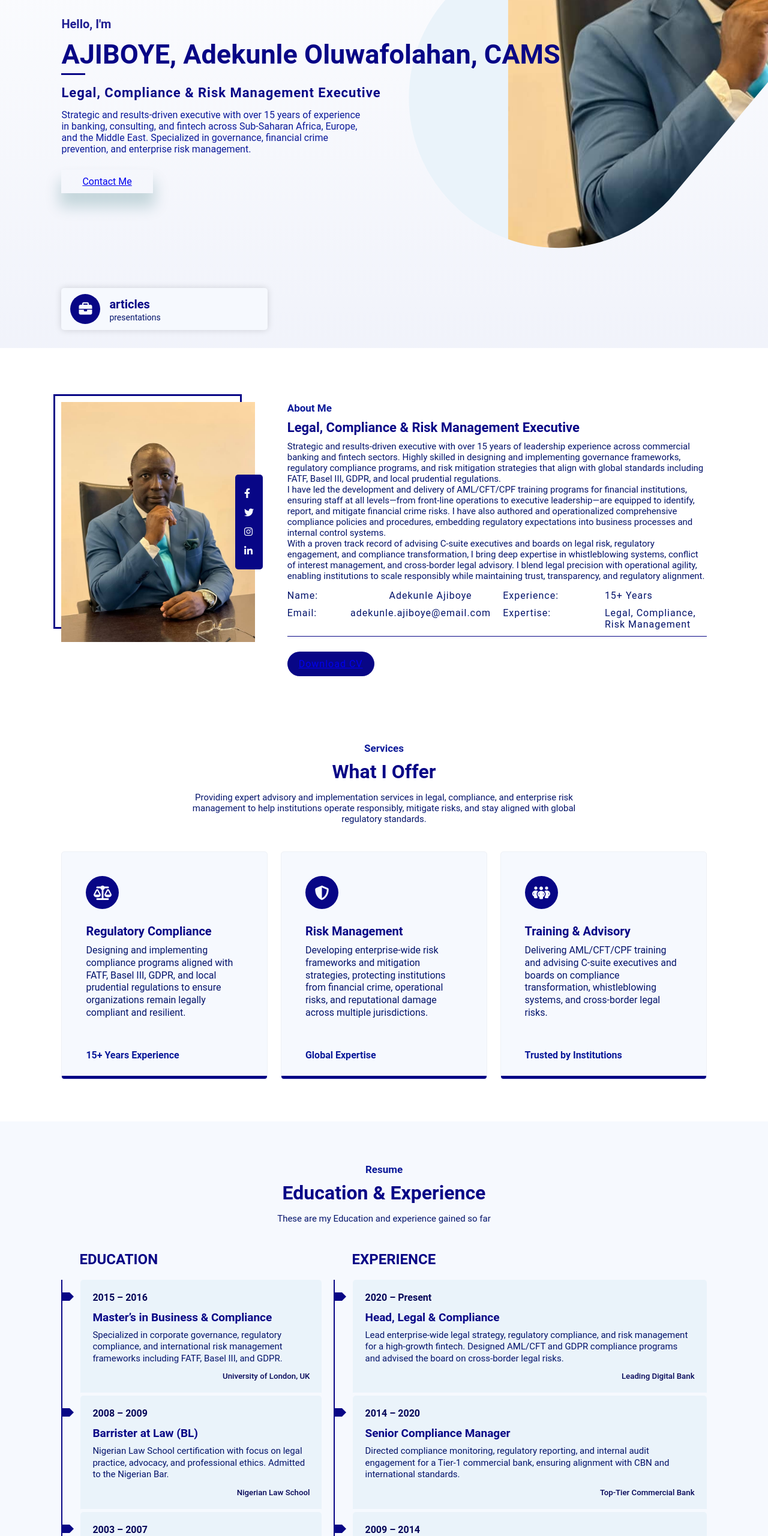
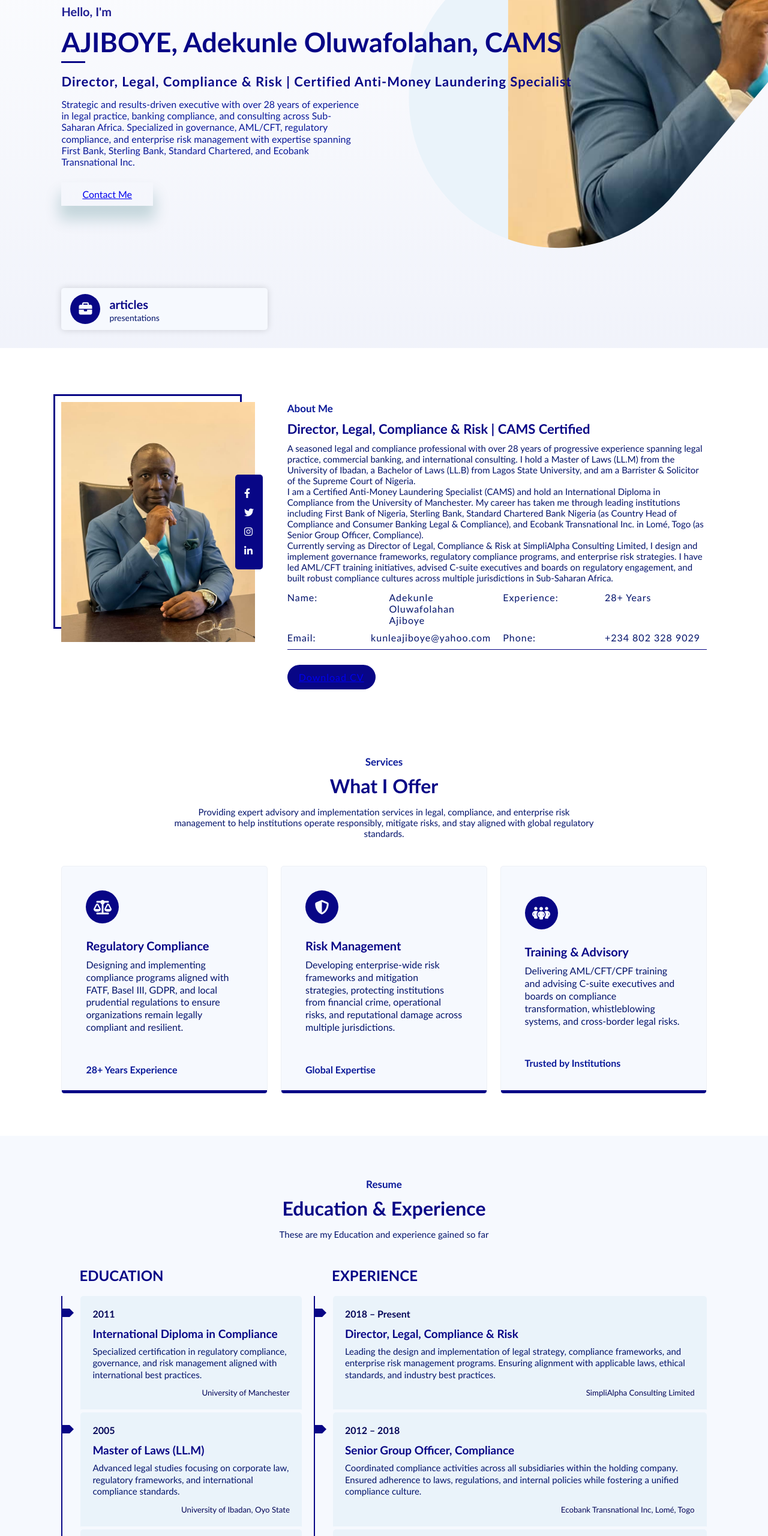
Before and after one commit to Olawale075/ajiboyeportfolio, a plain HTML site: page index.html in a window 1280 px wide. Shown: the part 220-2780 px from the top of the page at 60% size. Drawn offline with nearby package versions, Linux system fonts and the light colour scheme.

Commit message:
moving the new update

```diff
--- a/index.html
+++ b/index.html
@@ -55,12 +55,13 @@
     <div class="hero-text">
         <h3>Hello, I'm</h3>
         <h1>AJIBOYE, Adekunle Oluwafolahan, CAMS</h1>
-        <h2>Legal, Compliance & Risk Management Executive</h2>
+        <h2>Director, Legal, Compliance & Risk | Certified Anti-Money Laundering Specialist</h2>
         <p>
-            Strategic and results-driven executive with over 15 years of experience
-            in banking, consulting, and fintech across Sub-Saharan Africa, Europe, and
-            the Middle East. Specialized in governance, financial crime prevention,
-            and enterprise risk management.
+            Strategic and results-driven executive with over 28 years of experience
+            in legal practice, banking compliance, and consulting across Sub-Saharan Africa.
+            Specialized in governance, AML/CFT, regulatory compliance, and enterprise risk
+            management with expertise spanning First Bank, Sterling Bank, Standard Chartered,
+            and Ecobank Transnational Inc.
         </p>
         <div class="hero-buttons">
             <a href="mailto:kunleajiboye@yahoo.com" class="btn hire-btn">Contact Me</a>
@@ -121,33 +122,33 @@
 	<!--   === About Description Starts ===   -->
 	<div class="about-desc">
     <h3>About Me</h3>
-    <h2>Legal, Compliance & Risk Management Executive</h2>
+    <h2>Director, Legal, Compliance & Risk | CAMS Certified</h2>
     <p>
-        Strategic and results-driven executive with over 15 years of leadership experience across
-        commercial banking and fintech sectors. Highly skilled in designing and implementing
-        governance frameworks, regulatory compliance programs, and risk mitigation strategies
-        that align with global standards including FATF, Basel III, GDPR, and local prudential regulations.
+        A seasoned legal and compliance professional with over 28 years of progressive experience
+        spanning legal practice, commercial banking, and international consulting. I hold a Master
+        of Laws (LL.M) from the University of Ibadan, a Bachelor of Laws (LL.B) from Lagos State
+        University, and am a Barrister & Solicitor of the Supreme Court of Nigeria.
     </p>
     <p>
-        I have led the development and delivery of AML/CFT/CPF training programs for financial
-        institutions, ensuring staff at all levels—from front-line operations to executive
-        leadership—are equipped to identify, report, and mitigate financial crime risks. I have also
-        authored and operationalized comprehensive compliance policies and procedures, embedding
-        regulatory expectations into business processes and internal control systems.
+        I am a Certified Anti-Money Laundering Specialist (CAMS) and hold an International Diploma
+        in Compliance from the University of Manchester. My career has taken me through leading
+        institutions including First Bank of Nigeria, Sterling Bank, Standard Chartered Bank Nigeria
+        (as Country Head of Compliance and Consumer Banking Legal & Compliance), and Ecobank
+        Transnational Inc. in Lomé, Togo (as Senior Group Officer, Compliance).
     </p>
     <p>
-        With a proven track record of advising C-suite executives and boards on legal risk, regulatory
-        engagement, and compliance transformation, I bring deep expertise in whistleblowing systems,
-        conflict of interest management, and cross-border legal advisory. I blend legal precision with
-        operational agility, enabling institutions to scale responsibly while maintaining trust,
-        transparency, and regulatory alignment.
+        Currently serving as Director of Legal, Compliance & Risk at SimpliAlpha Consulting Limited,
+        I design and implement governance frameworks, regulatory compliance programs, and enterprise
+        risk strategies. I have led AML/CFT training initiatives, advised C-suite executives and boards
+        on regulatory engagement, and built robust compliance cultures across multiple jurisdictions
+        in Sub-Saharan Africa.
     </p>
 
     <div class="about-personal-info">
-        <div><span>Name:</span><span>Adekunle Ajiboye</span></div>
-        <div><span>Experience:</span><span>15+ Years</span></div>
-        <div><span>Email:</span><span>adekunle.ajiboye@email.com</span></div>
-        <div><span>Expertise:</span><span>Legal, Compliance, Risk Management</span></div>
+        <div><span>Name:</span><span>Adekunle Oluwafolahan Ajiboye</span></div>
+        <div><span>Experience:</span><span>28+ Years</span></div>
+        <div><span>Email:</span><span>kunleajiboye@yahoo.com</span></div>
+        <div><span>Phone:</span><span>+234 802 328 9029</span></div>
     </div>
 
     <button class="btn download-btn">
@@ -189,7 +190,7 @@
 				GDPR, and local prudential regulations to ensure organizations remain
 				legally compliant and resilient.
 			</p>
-			<h3>15+ Years Experience</h3>
+			<h3>28+ Years Experience</h3>
 		</div>
 
 		<div class="service-box">
@@ -246,34 +247,53 @@
 
         <main class="resume-contents">
             <div class="box">
-                <h4>2015 – 2016</h4>
-                <h3>Master’s in Business & Compliance</h3>
+                <h4>2011</h4>
+                <h3>International Diploma in Compliance</h3>
                 <p>
-                    Specialized in corporate governance, regulatory compliance,
-                    and international risk management frameworks including FATF,
-                    Basel III, and GDPR.
+                    Specialized certification in regulatory compliance, governance,
+                    and risk management aligned with international best practices.
                 </p>
-                <h5 class="vanue">University of London, UK</h5>
+                <h5 class="vanue">University of Manchester</h5>
             </div>
 
             <div class="box">
-                <h4>2008 – 2009</h4>
-                <h3>Barrister at Law (BL)</h3>
+                <h4>2005</h4>
+                <h3>Master of Laws (LL.M)</h3>
                 <p>
-                    Nigerian Law School certification with focus on legal practice,
-                    advocacy, and professional ethics. Admitted to the Nigerian Bar.
+                    Advanced legal studies focusing on corporate law, regulatory
+                    frameworks, and international compliance standards.
                 </p>
-                <h5 class="vanue">Nigerian Law School</h5>
+                <h5 class="vanue">University of Ibadan, Oyo State</h5>
             </div>
 
             <div class="box">
-                <h4>2003 – 2007</h4>
-                <h3>LL.B. Law</h3>
+                <h4>1999</h4>
+                <h3>Barrister at Law (B.L)</h3>
                 <p>
-                    Built strong foundations in corporate law, regulatory compliance,
-                    and dispute resolution—core pillars of a legal and risk career.
+                    Called to the Nigerian Bar in 1999. Certified in legal practice,
+                    advocacy, and professional ethics.
                 </p>
-                <h5 class="vanue">University of Lagos, Nigeria</h5>
+                <h5 class="vanue">Nigerian Law School, Abuja</h5>
+            </div>
+
+            <div class="box">
+                <h4>1996</h4>
+                <h3>Bachelor of Laws (LL.B)</h3>
+                <p>
+                    Foundation in legal principles, corporate law, constitutional law,
+                    and dispute resolution.
+                </p>
+                <h5 class="vanue">Lagos State University, Lagos</h5>
+            </div>
+
+            <div class="box">
+                <h4>1988</h4>
+                <h3>West African School Certificate (WASC)</h3>
+                <p>
+                    Secondary education with comprehensive studies in arts and sciences,
+                    laying the foundation for legal education.
+                </p>
+                <h5 class="vanue">Government College Ibadan, Oyo State</h5>
             </div>
         </main>
     </div>
@@ -287,37 +307,68 @@
 
         <main class="resume-contents">
             <div class="box">
-                <h4>2020 – Present</h4>
-                <h3>Head, Legal & Compliance</h3>
+                <h4>2018 – Present</h4>
+                <h3>Director, Legal, Compliance & Risk</h3>
                 <p>
-                    Lead enterprise-wide legal strategy, regulatory compliance, and
-                    risk management for a high-growth fintech. Designed AML/CFT and
-                    GDPR compliance programs and advised the board on cross-border
-                    legal risks.
+                    Leading the design and implementation of legal strategy, compliance
+                    frameworks, and enterprise risk management programs. Ensuring alignment
+                    with applicable laws, ethical standards, and industry best practices.
                 </p>
-                <h5 class="vanue">Leading Digital Bank</h5>
+                <h5 class="vanue">SimpliAlpha Consulting Limited</h5>
             </div>
 
             <div class="box">
-                <h4>2014 – 2020</h4>
-                <h3>Senior Compliance Manager</h3>
+                <h4>2012 – 2018</h4>
+                <h3>Senior Group Officer, Compliance</h3>
                 <p>
-                    Directed compliance monitoring, regulatory reporting, and
-                    internal audit engagement for a Tier-1 commercial bank,
-                    ensuring alignment with CBN and international standards.
+                    Coordinated compliance activities across all subsidiaries within the
+                    holding company. Ensured adherence to laws, regulations, and internal
+                    policies while fostering a unified compliance culture.
                 </p>
-                <h5 class="vanue">Top-Tier Commercial Bank</h5>
+                <h5 class="vanue">Ecobank Transnational Inc, Lomé, Togo</h5>
             </div>
 
             <div class="box">
-                <h4>2009 – 2014</h4>
-                <h3>Legal & Risk Associate</h3>
+                <h4>2011 – 2012</h4>
+                <h3>Country Head, Consumer Banking Legal & Compliance</h3>
                 <p>
-                    Provided cross-border legal advisory, contract negotiations,
-                    and enterprise risk assessments for multinational clients in
-                    banking and consulting.
+                    Led legal and regulatory compliance across all consumer banking
+                    operations. Ensured retail products and customer interactions complied
+                    with applicable laws and ethical standards.
                 </p>
-                <h5 class="vanue">International Consulting Firm</h5>
+                <h5 class="vanue">Standard Chartered Bank Nigeria Ltd</h5>
+            </div>
+
+            <div class="box">
+                <h4>2008 – 2011</h4>
+                <h3>Country Head of Compliance</h3>
+                <p>
+                    Responsible for leading the institution's legal and regulatory strategy,
+                    ensuring full compliance with applicable laws, and safeguarding
+                    organizational reputation.
+                </p>
+                <h5 class="vanue">Standard Chartered Bank Nigeria Ltd</h5>
+            </div>
+
+            <div class="box">
+                <h4>2007 – 2008</h4>
+                <h3>Manager, Compliance</h3>
+                <p>
+                    Supported development and monitoring of the bank's compliance framework,
+                    conducted due diligence, and ensured AML, KYC, and compliance protocols
+                    were properly followed.
+                </p>
+                <h5 class="vanue">Sterling Bank Plc, Lagos</h5>
+            </div>
+
+            <div class="box">
+                <h4>2001 – 2007</h4>
+                <h3>Operations/Legal/Compliance Officer</h3>
+                <p>
+                    Assisted Head of Legal Services, developed internal policies, conducted
+                    audits, and advised on legal matters to ensure regulatory compliance.
+                </p>
+                <h5 class="vanue">First Bank of Nigeria Plc</h5>
             </div>
         </main>
     </div>
@@ -339,7 +390,7 @@
     <h1>Strategic Compliance & Risk Leadership</h1>
     <p>
         Adekunle Ajiboye is a distinguished legal, compliance, and risk management executive with over
-        15 years of leadership experience across commercial banking, global consulting, and fintech innovation.
+        28 years of leadership experience across commercial banking, global consulting, and fintech innovation.
         His portfolio highlights governance frameworks, regulatory compliance programs, and enterprise risk
         strategies aligned with global standards such as FATF, Basel III, and GDPR—demonstrating a proven
         ability to guide institutions toward trust, transparency, and sustainable growth.
@@ -486,7 +537,7 @@
     <h1>What Industry Leaders Say</h1>
     <p>
         Insights and feedback from colleagues, executives, and partners who have witnessed
-        Adekunle Ajiboye’s impact in legal advisory, regulatory compliance, and enterprise risk
+        Adekunle Ajiboye's impact in legal advisory, regulatory compliance, and enterprise risk
         management across banking, fintech, and global consulting.
     </p>
 </header>
@@ -506,7 +557,7 @@
             <p>
                 Adekunle brings a rare depth of expertise in regulatory compliance and risk governance.
                 His ability to simplify complex legal frameworks and implement practical solutions has
-                strengthened our organization’s compliance culture and improved regulatory engagement.
+                strengthened our organization's compliance culture and improved regulatory engagement.
             </p>
             <div class="ratings">
                 <i class="fa-solid fa-star"></i>
@@ -532,7 +583,7 @@
                 <h2>Strategic Risk Leadership</h2>
             </div>
             <p>
-                Adekunle’s strategic approach to enterprise risk management is unmatched.
+                Adekunle's strategic approach to enterprise risk management is unmatched.
                 His governance frameworks and FATF-compliant AML/CFT programs have positioned
                 our institution for sustainable growth while maintaining regulatory alignment.
             </p>
@@ -625,7 +676,7 @@
         <h2>Get In Touch</h2>
         <p>
           Have a question, project, or collaboration in mind?
-          Drop me a message and I’ll get back to you as soon as possible.
+          Drop me a message and I'll get back to you as soon as possible.
         </p>
       </div>
 
@@ -685,6 +736,8 @@
 </section>
 <!-- *** Footer Section Ends *** -->
 
+</div>
+<!--   *** Website Container Ends ***   -->
 
 <!--   *** Link To JQuery ***   -->
 <script src="https://cdnjs.cloudflare.com/ajax/libs/jquery/3.6.4/jquery.min.js" ></script>
--- a/style.css
+++ b/style.css
@@ -2,7 +2,7 @@
 	margin: 0;
 	padding: 0;
 	box-sizing: border-box;
-	font-family: 'Roboto', sans-serif;
+	font-family: 'Candara', sans-serif;
 }
 html{
 	scroll-behavior: smooth;
```
Also changed, not shown: 3 other files.
